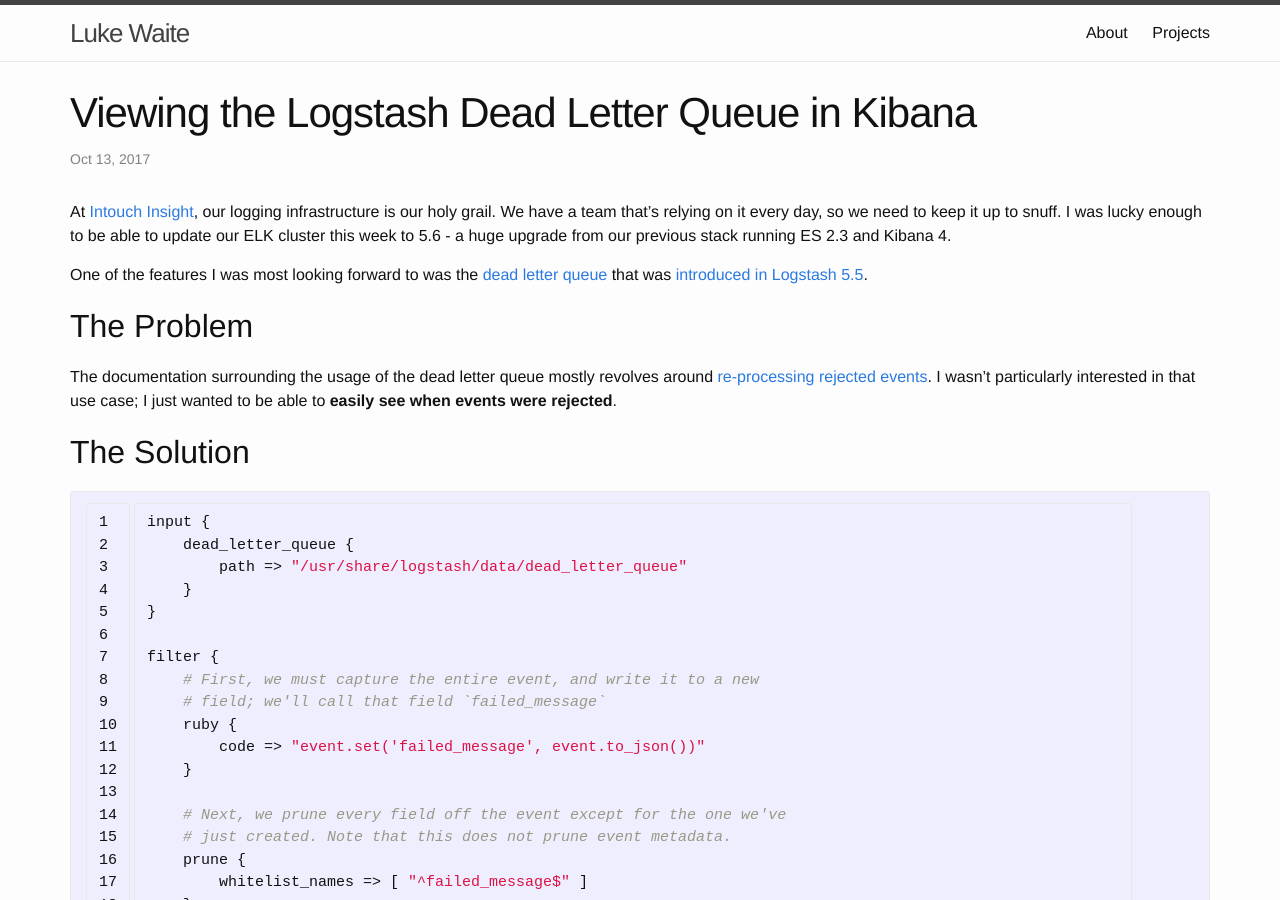
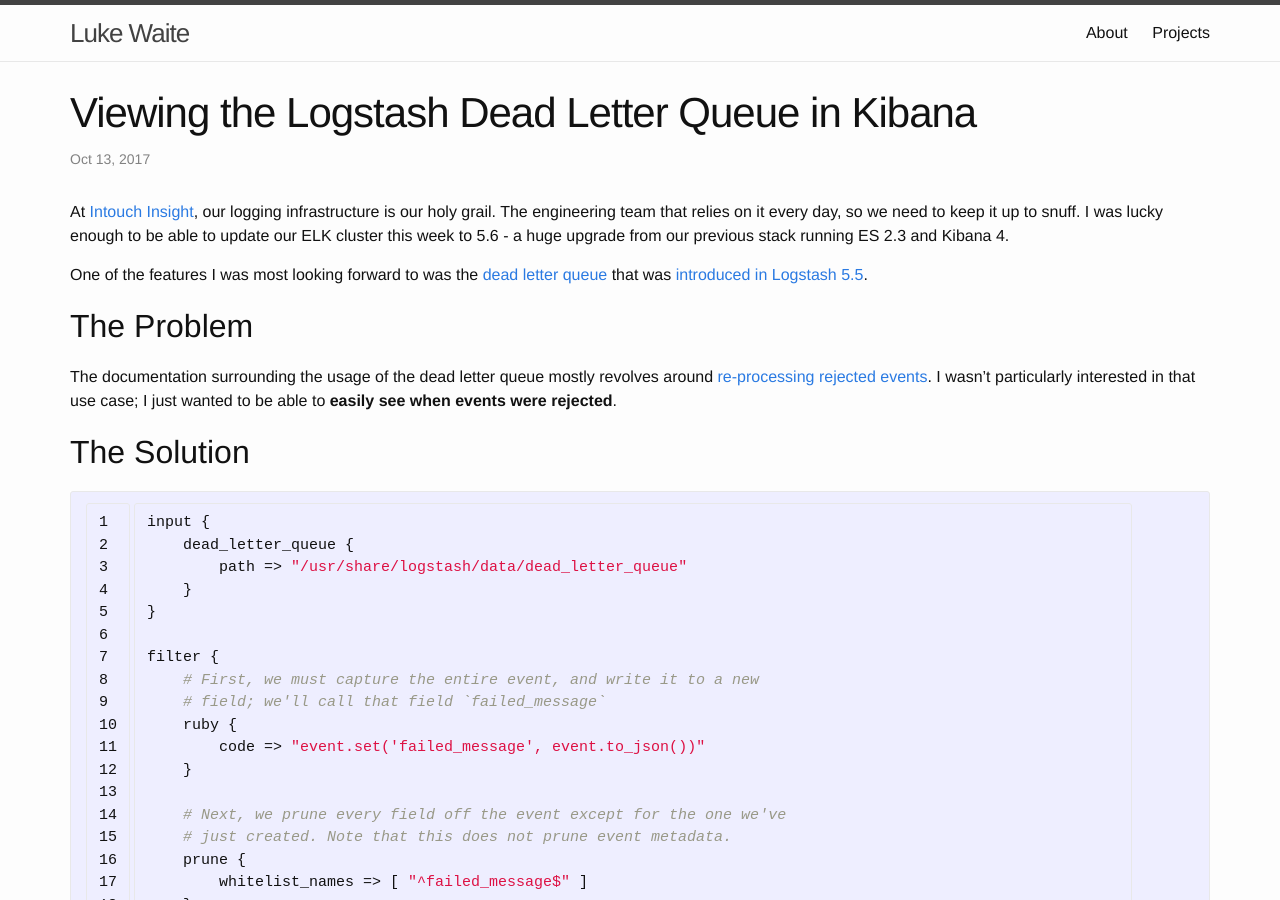
Before and after one commit to lukewaite/lukewaite.github.io, a Jekyll site: the page built from _posts/2017-10-13-viewing-logstash-dlq-in-kibana.md, in a window 1280 px wide and 900 px high. Built offline with Jekyll 4.4.1, drawn with Linux system fonts in a browser that asks for light colours; comment, search, counter and statistics services are not loaded.

Commit message:
reword intro

```diff
--- a/_posts/2017-10-13-viewing-logstash-dlq-in-kibana.md
+++ b/_posts/2017-10-13-viewing-logstash-dlq-in-kibana.md
@@ -6,7 +6,7 @@ categories: logstash monitoring kibana dead-letter-queue
 ---
 
 At [Intouch Insight][intouch], our logging infrastructure is our holy
-grail. We have a team that's relying on it every day, so we need to keep
+grail. The engineering team that relies on it every day, so we need to keep
 it up to snuff. I was lucky enough to be able to update our ELK cluster
 this week to 5.6 - a huge upgrade from our previous stack running ES 2.3
 and Kibana 4.
```
